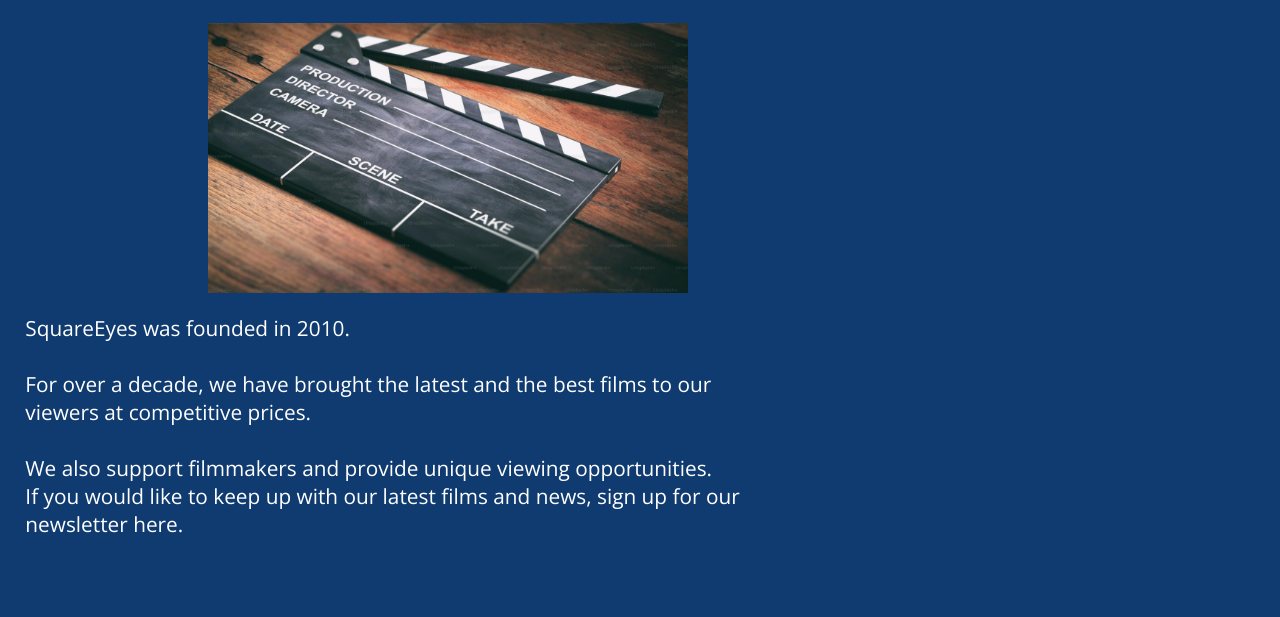
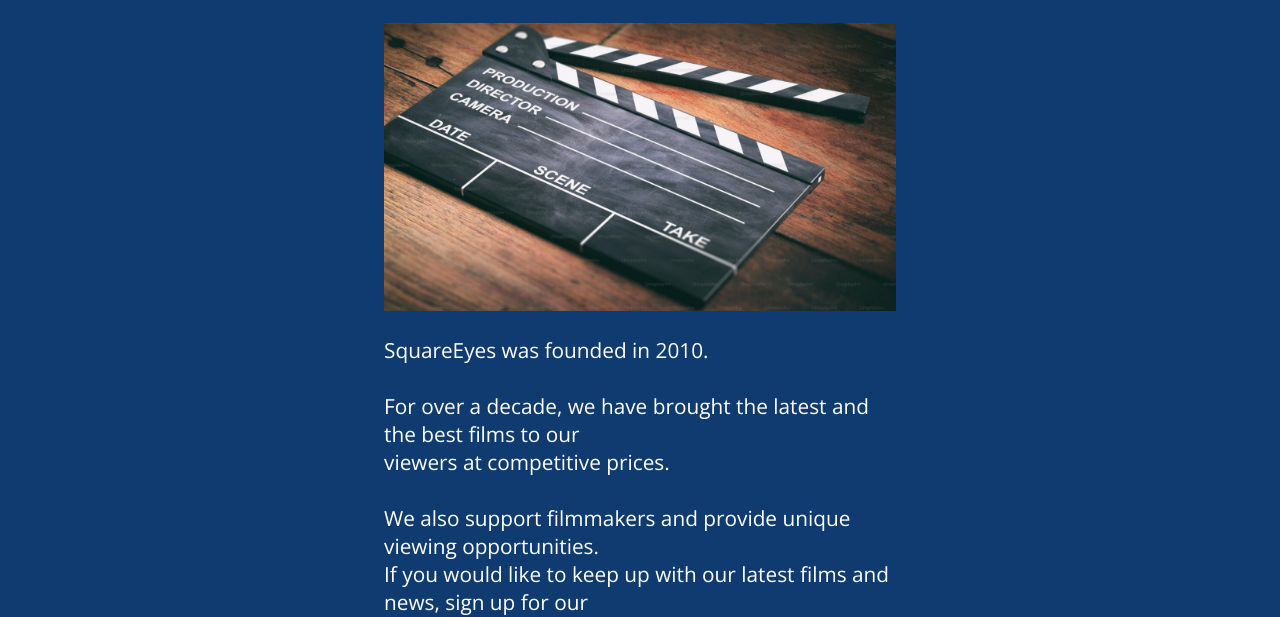
Before and after one commit to NoroffFEU/html-css-course-assignment-lem31, a plain HTML site: page AboutUs.html in a window 1280 px wide. Shown: the part 189-806 px from the top of the page. Drawn offline with nearby package versions, Linux system fonts and the light colour scheme; a web font is replaced by a local one.

Commit message:
Updated
updated About Us page responsiveness

```diff
--- a/AboutUs.html
+++ b/AboutUs.html
@@ -54,17 +54,13 @@
 
 </header>
 
-     <!-- <div class="searchbox">
-      <input type=" "text" placeholder="Search Films">
-     </div> -->
-
      <section class="About-Us">
 
      <div class="Header-text-box">
 
       <h1 class="h1-about">About Us</h1>
 
-
+<div class="About-Us-wrapper">
 <div class="About-img-box">
   <img class="About-img" src="Images/AboutUs-Page-Image.jpg" alt= "Image of a Film Cut Prop">
 </div>
@@ -79,7 +75,7 @@
 </div>
 
 
-
+</div>
 
 </section>
 <footer>
--- a/SquareEyes-About-Us-Page.css
+++ b/SquareEyes-About-Us-Page.css
@@ -2,6 +2,13 @@
 
 .About-Us {
   height: 50rem;
+}
+.About-Us-wrapper {
+  display: flex;
+  flex-direction: column;
+  justify-content: center;
+  align-items: center;
+  width: 100vw;
 }
 
 .h1-about {
@@ -9,6 +16,7 @@
   flex-direction: row;
   width: 180px;
   justify-content: end;
+  align-items: center;
 }
 
 .Header-text-box {
@@ -21,20 +29,15 @@
   font-size: 1.3rem;
 }
 
-.About-img-box {
-  display: flex;
-  flex-direction: row;
-  justify-content: flex-end;
-  width: 43rem;
-}
-
 .About-img {
-  width: 30rem;
+  width: 40vw;
 }
 
 .P-About-box {
   display: flex;
   flex-direction: row;
-  max-width: 765px;
+  max-width: 40vw;
+  max-height: 100vh;
   justify-content: center;
+  align-items: center;
 }
```
